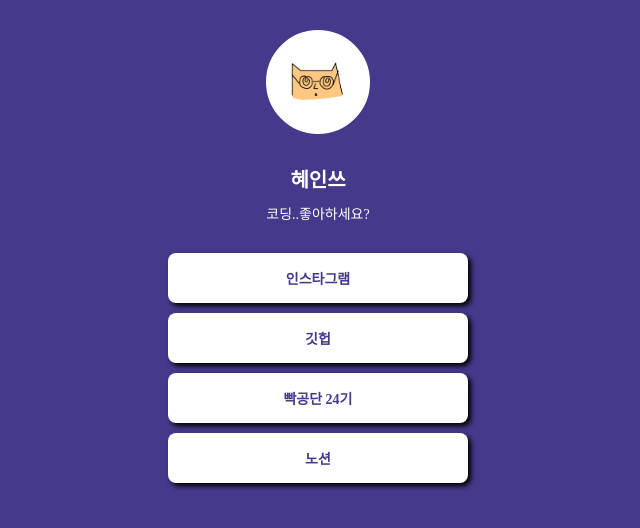
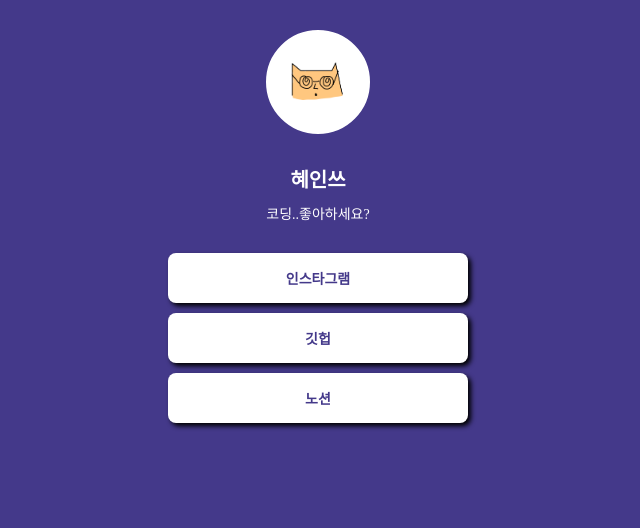
Before and after one commit to hyeinNa/mypage, a plain HTML site: page index.html in a window 1280 px wide. Shown: the whole page, without its empty margins (322-962 px from the left). Drawn offline with Linux system fonts and the light colour scheme; a web font is replaced by a local one.

Commit message:
Update index.html

```diff
--- a/index.html
+++ b/index.html
@@ -83,7 +83,6 @@
         <p class = "sub">코딩..좋아하세요?</p>
         <a target="_blank" href="https://www.instagram.com/">인스타그램</a>
         <a target="_blank" href="https://github.com/hyeinNa">깃헙</a>
-        <a target="_blank" href="https://chang.spartacodingclub.kr/">빡공단 24기</a>
         <a target="_blank" href="https://www.notion.so/HTML-603612cc280347ab83d68c8af17c0365">노션</a>
     </div>
 
```
